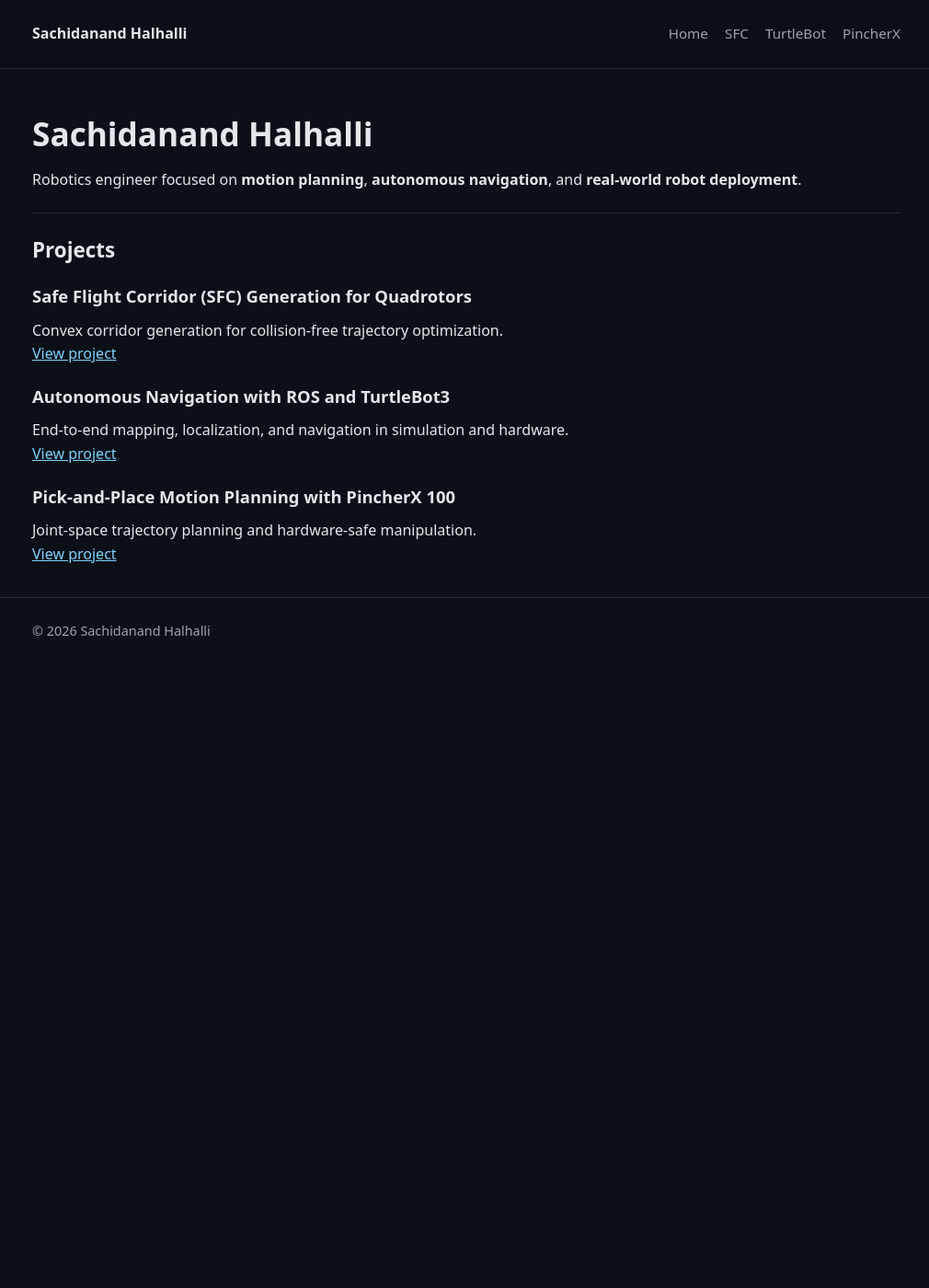
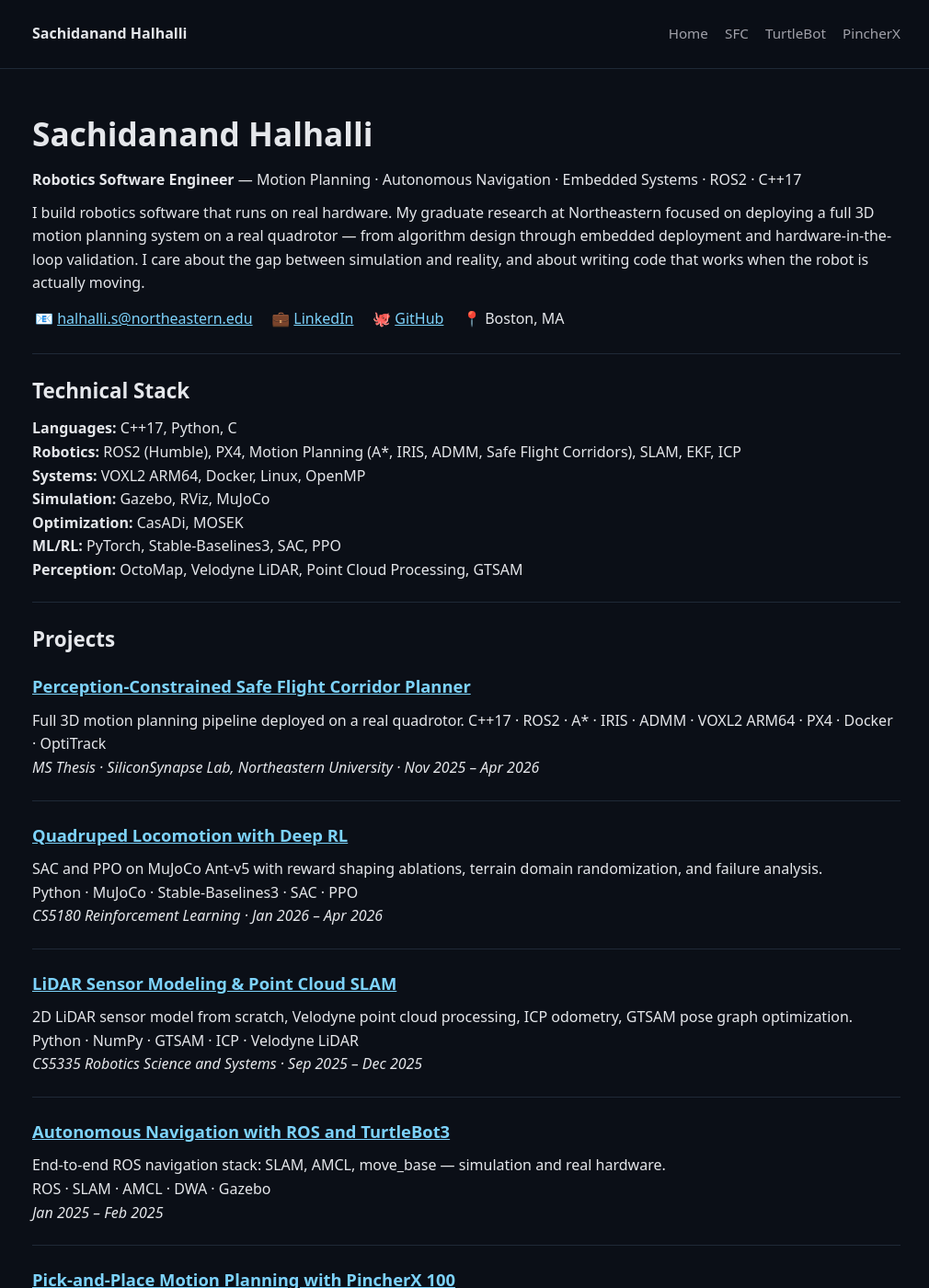
Before and after one commit to halhalli-s/halhalli-s.github.io, a Jekyll site: the page built from index.md, in a window 1280 px wide and 1400 px high. Shown: the whole window at 92% size, without its empty margins (133-1143 px from the left). Built offline with Jekyll 4.4.1, drawn with Linux system fonts in a browser that asks for light colours; some of the changed text lies outside the part shown.

Commit message:
Add files via upload

```diff
--- a/index.md
+++ b/index.md
@@ -5,20 +5,63 @@ title: Sachidanand Halhalli
 
 # Sachidanand Halhalli
 
-Robotics engineer focused on **motion planning**, **autonomous navigation**, and **real-world robot deployment**.
+**Robotics Software Engineer** — Motion Planning · Autonomous Navigation · Embedded Systems · ROS2 · C++17
+
+I build robotics software that runs on real hardware. My graduate research at Northeastern focused on deploying a full 3D motion planning system on a real quadrotor — from algorithm design through embedded deployment and hardware-in-the-loop validation. I care about the gap between simulation and reality, and about writing code that works when the robot is actually moving.
+
+📧 [halhalli.s@northeastern.edu](mailto:halhalli.s@northeastern.edu) &nbsp;|&nbsp; 💼 [LinkedIn](https://www.linkedin.com/in/sachidanand-halhalli-652a1b208/) &nbsp;|&nbsp; 🐙 [GitHub](https://github.com/halhalli-s) &nbsp;|&nbsp; 📍 Boston, MA
+
+---
+
+## Technical Stack
+
+**Languages:** C++17, Python, C
+**Robotics:** ROS2 (Humble), PX4, Motion Planning (A*, IRIS, ADMM, Safe Flight Corridors), SLAM, EKF, ICP
+**Systems:** VOXL2 ARM64, Docker, Linux, OpenMP
+**Simulation:** Gazebo, RViz, MuJoCo
+**Optimization:** CasADi, MOSEK
+**ML/RL:** PyTorch, Stable-Baselines3, SAC, PPO
+**Perception:** OctoMap, Velodyne LiDAR, Point Cloud Processing, GTSAM
 
 ---
 
 ## Projects
 
-### Safe Flight Corridor (SFC) Generation for Quadrotors
-Convex corridor generation for collision-free trajectory optimization.
-[View project](./Projects/sfc.md)
+### [Perception-Constrained Safe Flight Corridor Planner](./Projects/sfc)
+Full 3D motion planning pipeline deployed on a real quadrotor. C++17 · ROS2 · A* · IRIS · ADMM · VOXL2 ARM64 · PX4 · Docker · OptiTrack
+*MS Thesis · SiliconSynapse Lab, Northeastern University · Nov 2025 – Apr 2026*
 
-### Autonomous Navigation with ROS and TurtleBot3
-End-to-end mapping, localization, and navigation in simulation and hardware.
-[View project](./Projects/turtlebot.md)
+---
 
-### Pick-and-Place Motion Planning with PincherX 100
-Joint-space trajectory planning and hardware-safe manipulation.
-[View project](./Projects/pincherx.md)
+### [Quadruped Locomotion with Deep RL](./Projects/rl_locomotion)
+SAC and PPO on MuJoCo Ant-v5 with reward shaping ablations, terrain domain randomization, and failure analysis.
+Python · MuJoCo · Stable-Baselines3 · SAC · PPO
+*CS5180 Reinforcement Learning · Jan 2026 – Apr 2026*
+
+---
+
+### [LiDAR Sensor Modeling & Point Cloud SLAM](./Projects/lidar_slam)
+2D LiDAR sensor model from scratch, Velodyne point cloud processing, ICP odometry, GTSAM pose graph optimization.
+Python · NumPy · GTSAM · ICP · Velodyne LiDAR
+*CS5335 Robotics Science and Systems · Sep 2025 – Dec 2025*
+
+---
+
+### [Autonomous Navigation with ROS and TurtleBot3](./Projects/turtlebot)
+End-to-end ROS navigation stack: SLAM, AMCL, move_base — simulation and real hardware.
+ROS · SLAM · AMCL · DWA · Gazebo
+*Jan 2025 – Feb 2025*
+
+---
+
+### [Pick-and-Place Motion Planning with PincherX 100](./Projects/pincherx)
+Joint-space trajectory planning for a 4-DOF manipulator on real hardware.
+MATLAB · PincherX 100
+*Dec 2024 – Jan 2025*
+
+---
+
+## Education
+
+**MS Robotics** · Northeastern University · GPA 3.8 · April 2026
+**BE Mechanical Engineering** · FR. Conceicao Rodrigues College of Engineering, Mumbai · May 2024
```
